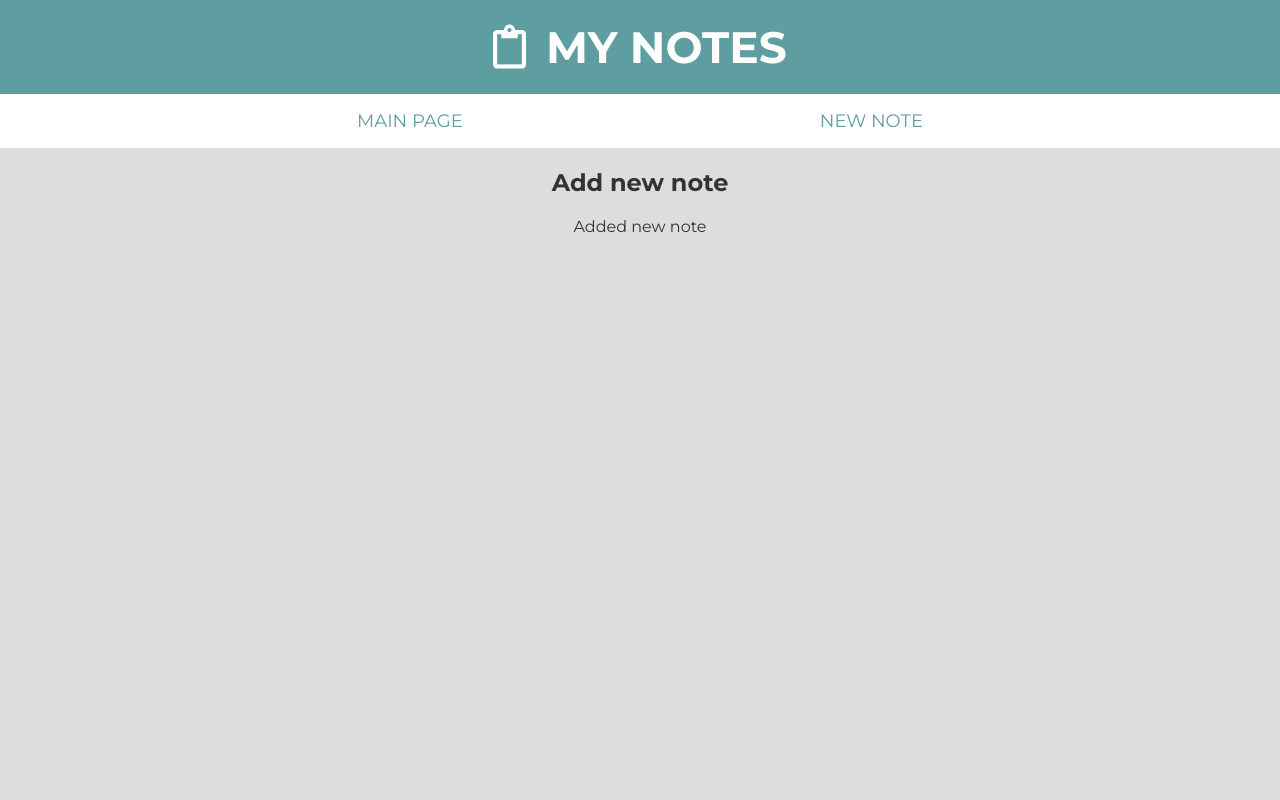
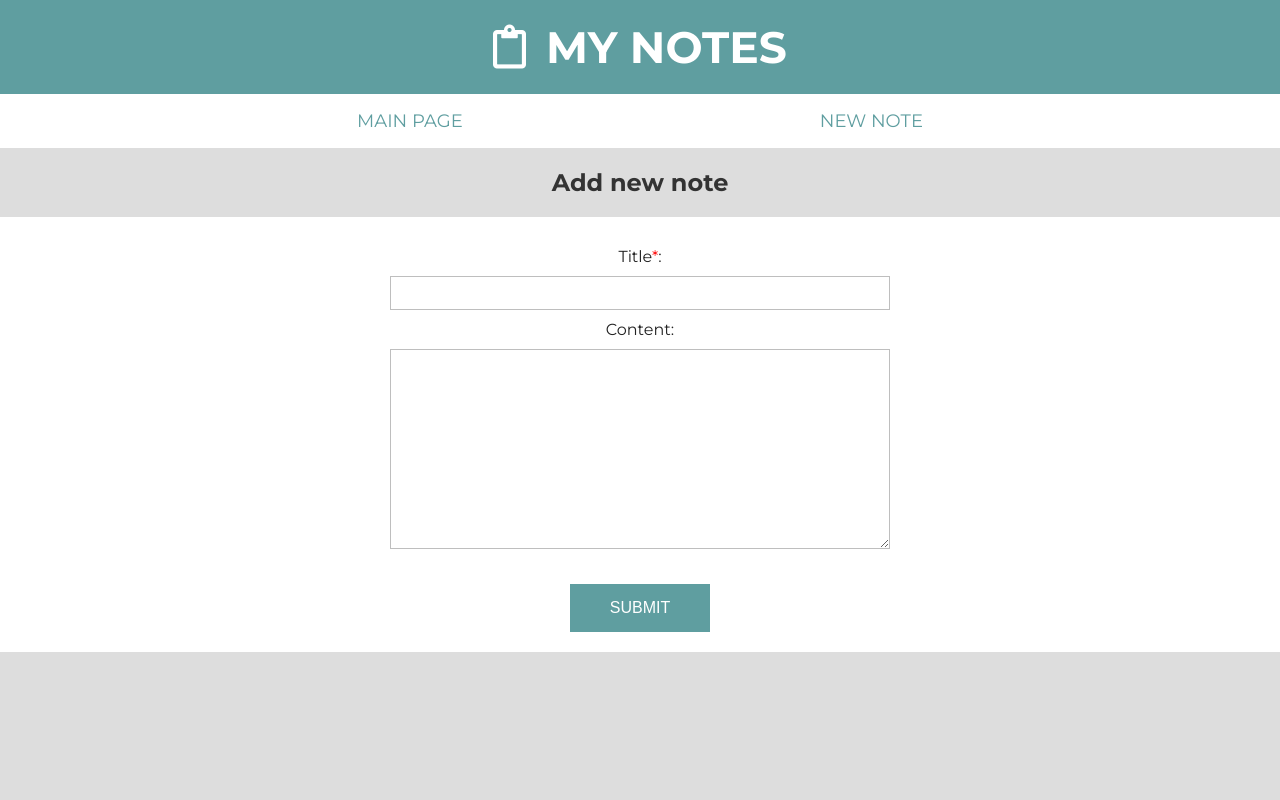
Before and after one commit to aszymanski98/Notebook, a PHP site: page /?action=create in a window 1280 px wide. Run offline with PHP 8.4, Linux system fonts and the light colour scheme.

Commit message:
added form

```diff
--- a/index.php
+++ b/index.php
@@ -20,7 +20,18 @@ $viewParams = [];
 
 if ($action === 'create') {
   $page = 'create';
-  $viewParams['resultCreate'] = 'Added new note';
+  $created = false;
+
+  if (!empty($_POST)) {
+    $created = true;
+
+    $viewParams = [
+      "title" => $_POST['title'],
+      "description" => $_POST['description'],
+    ];
+  }
+
+  $viewParams['created'] = $created;
 } else {
   $page = 'list';
   $viewParams['resultList'] = 'Here list';
--- a/public/style.css
+++ b/public/style.css
@@ -9,7 +9,7 @@ body {
 
 .wrapper {
   width: 100%;
-  max-width: 1400px;
+  max-width: 2560px;
   margin: 0 auto;
   display: flex;
   flex-direction: column;
@@ -32,8 +32,12 @@ h1 {
 
 form {
   background-color: white;
-  padding: 30px 30px 20px 30px;
+  padding: 20px 10px;
   color: #222;
+  display: flex;
+  flex-direction: column;
+  align-items: center;
+  height: 100%;
 }
 
 form li {
@@ -44,7 +48,7 @@ form li {
 }
 
 form label {
-  margin: 0 0 3px 0;
+  margin: 10px 0px;
   padding: 0px;
   display: block;
   color: #222;
@@ -85,6 +89,7 @@ ul a:hover {
 
 .page {
   width: 100%;
+  height: 100%;
   text-align: center;
 }
 
@@ -102,7 +107,7 @@ select {
   border: 1px solid #bebebe;
   padding: 7px;
   margin: 0px;
-  transition: all 0.3s ease-in-out;
+  transition: box-shadow 0.3s ease-in-out;
   outline: none;
 }
 
@@ -122,10 +127,11 @@ form select:focus {
 
 form .field-long {
   width: 100%;
+  max-width: 500px;
 }
 
 form .field-textarea {
-  height: 100px;
+  height: 200px;
 }
 
 form input[type="submit"],
@@ -135,7 +141,8 @@ form input[type="button"] {
   color: #fff;
   font-size: 18px;
   text-transform: uppercase;
-  padding: 12 40px;
+  padding: 15px 40px;
+  margin-top: 35px;
 }
 
 form input[type="submit"]:hover,
--- a/templates/pages/create.php
+++ b/templates/pages/create.php
@@ -1,3 +1,21 @@
 <h2>Add new note</h2>
 
-<p><?php echo $params['resultCreate'] ?? "" ?></p>
+<?php if ($params['created']) : ?>
+  <div>
+    <h4>Title: <?php echo $params['title'] ?></h4>
+    <p>Content: <?php echo $params['description'] ?></p>
+  </div>
+
+<?php else : ?>
+  <form class="note-form" action="/?action=create" method="post">
+
+    <label>Title<span class="required">*</span>:</label>
+    <input type="text" name="title" class="field-long" required />
+
+    <label>Content:</label>
+    <textarea name="description" id="field5" class="field-long field-textarea"></textarea>
+
+    <input type="submit" value="Submit" />
+  </form>
+
+<?php endif; ?>
```
